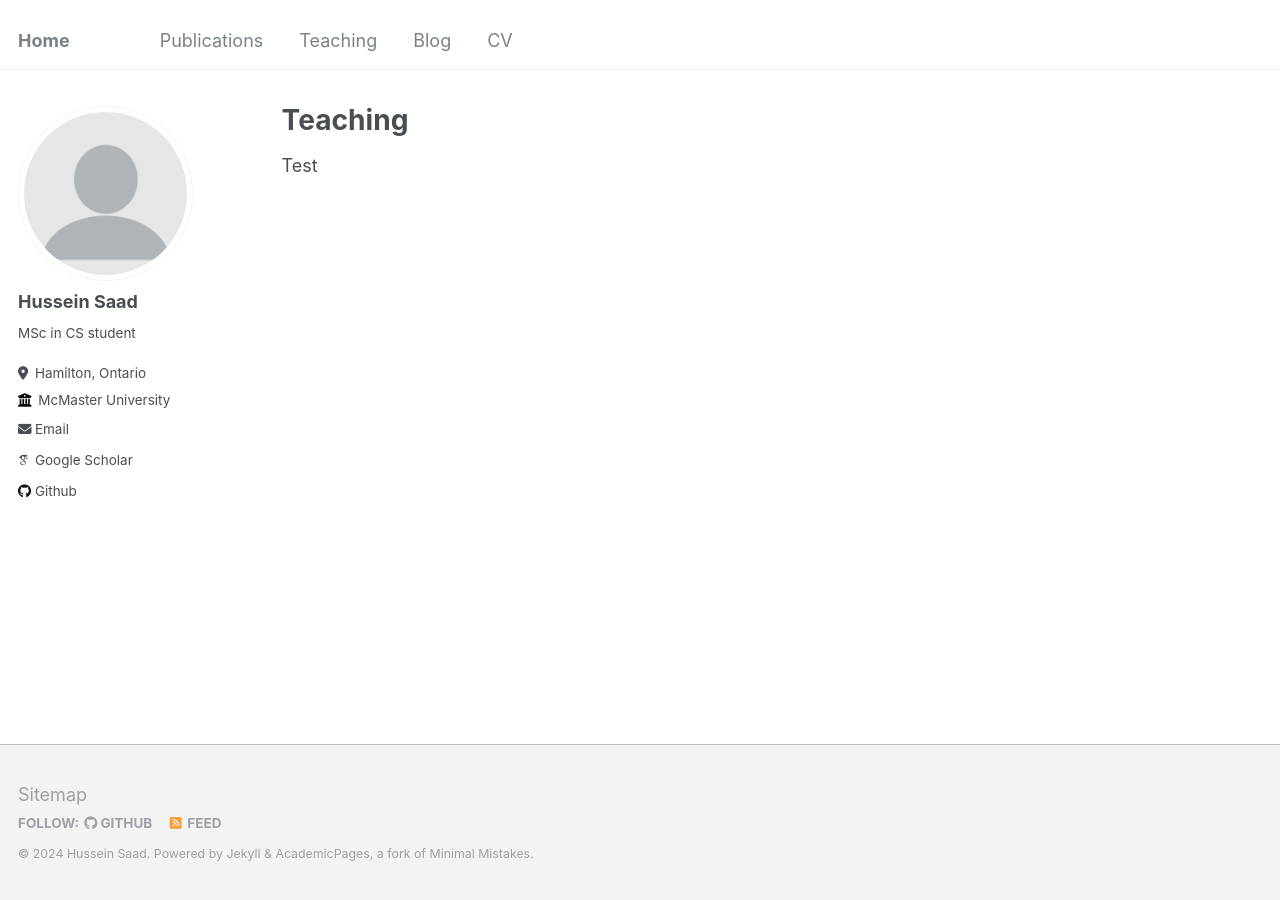
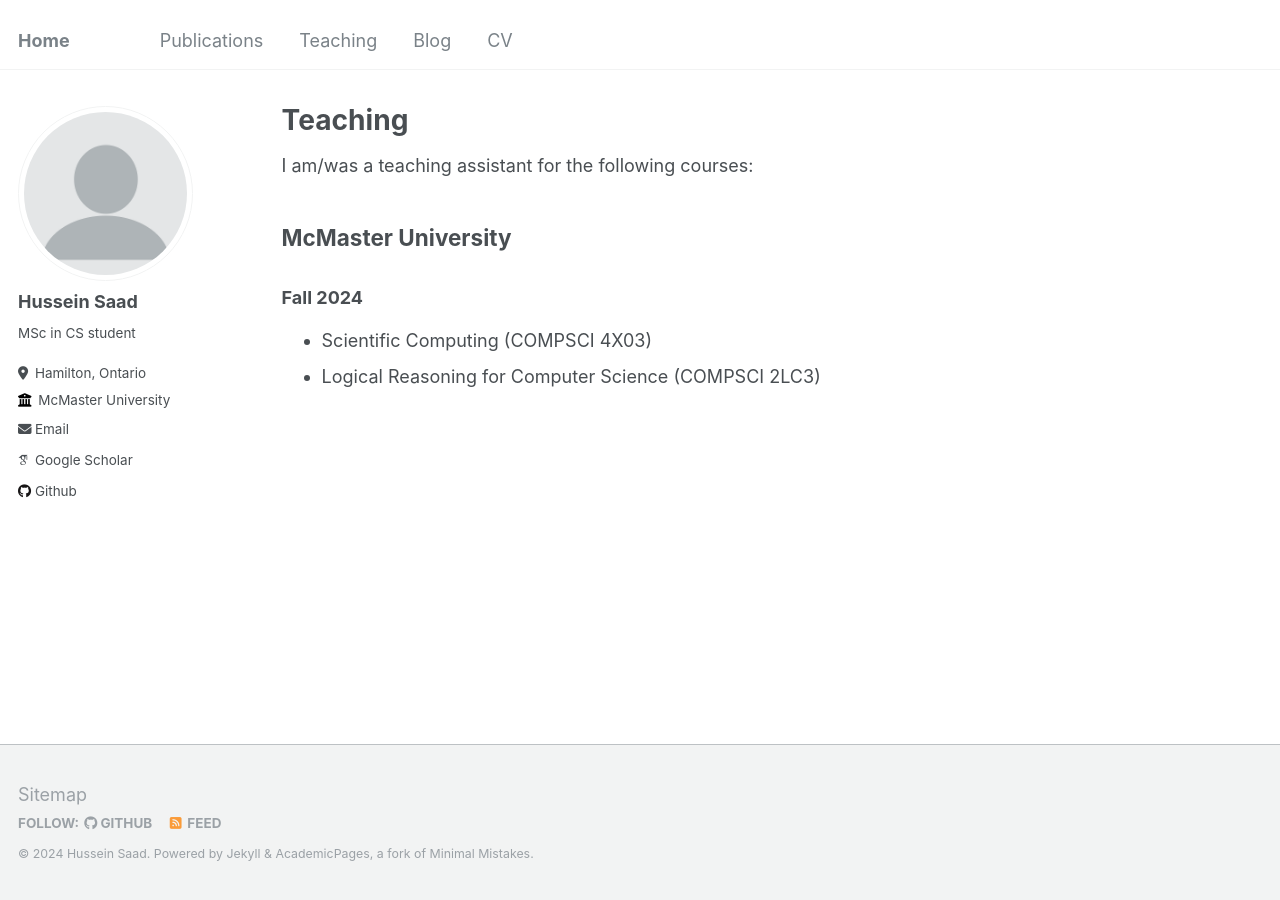
Before and after one commit to husseinsd1/husseinsd1.github.io, a Jekyll site: the page built from _pages/teaching.md, in a window 1280 px wide. Built offline with Jekyll 4.4.1, drawn with Linux system fonts in a browser that asks for light colours; some web fonts are replaced.

Commit message:
Update TA experience

```diff
--- a/_pages/teaching.md
+++ b/_pages/teaching.md
@@ -5,4 +5,10 @@ permalink: /teaching/
 author_profile: true
 ---
 
-Test
+
+I am/was a teaching assistant for the following courses:
+
+## McMaster University
+### Fall 2024
+* Scientific Computing (COMPSCI 4X03)
+* Logical Reasoning for Computer Science (COMPSCI 2LC3)
```
